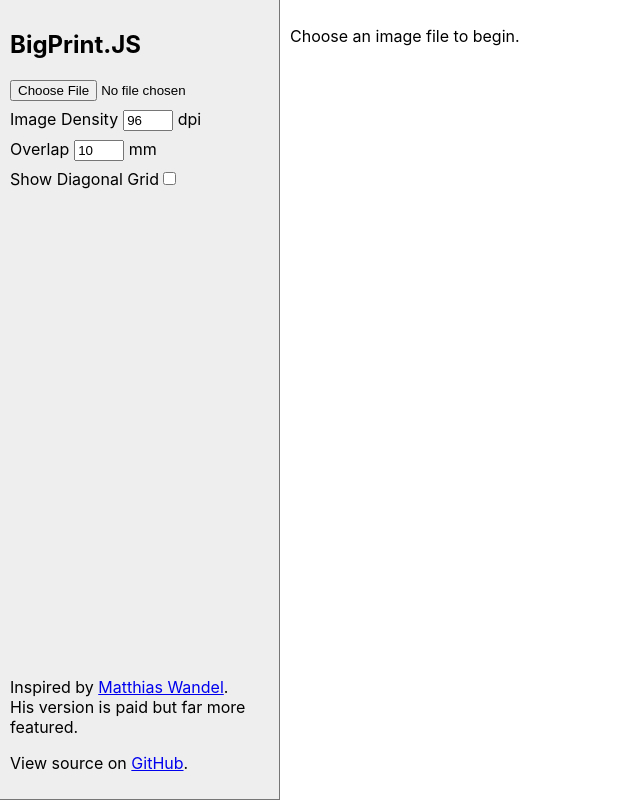
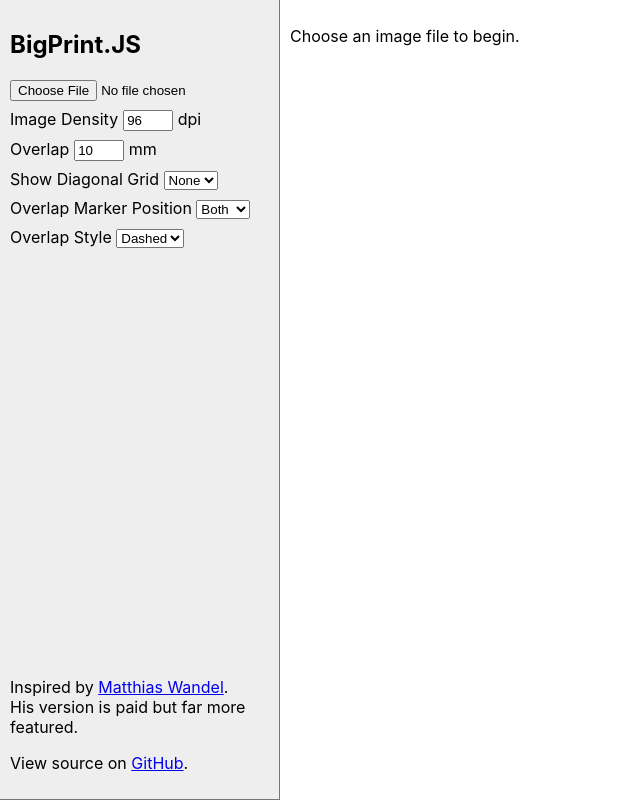
Before and after one commit to IJMacD/bigprint-js, a React (Vite) app: page / in a window 1280 px wide. Shown: the whole page, without its empty margins (0-640 px from the left). Built offline with nearby package versions, Linux system fonts and the light colour scheme.

Commit message:
Add more marker options

```diff
--- a/src/App.jsx
+++ b/src/App.jsx
@@ -37,16 +37,24 @@
   },
 ];
 
+/**
+ * @typedef {"Dashed"|"Solid"} OverlapStyle
+ * @typedef {"None"|"NE"|"NW"|"SE"|"SW"|"Both"} OverlapPosition
+ * @typedef {"None"|"Front"|"Back"} GridPlacement
+ */
+
 function App() {
-  const [ file, setFile ] = useState(/** @type {File} */(null));
-  const [ previewURL, setPreviewURL ] = useState(/** @type {string} */(null));
-  const [ dpi, setDPI ] = useState(96);
+  const [file, setFile] = useState(/** @type {File} */(null));
+  const [previewURL, setPreviewURL] = useState(/** @type {string} */(null));
+  const [dpi, setDPI] = useState(96);
   // const [ selectedPaperSize, setSelectedPaperSize ] = useState(0);
   // Overlap in mm
-  const [ overlap, setOverlap ] = useState(10);
-  const [ showGrid, setShowGrid ] = useState(false);
+  const [overlap, setOverlap] = useState(10);
+  const [gridPlacement, setGridPlacement] = useState(/** @type {GridPlacement} */("None"));
+  const [overlapStyle, setOverlapStyle] = useState(/** @type {OverlapStyle} */("Dashed"));
+  const [overlapPosition, setOverlapPosition] = useState(/** @type {OverlapPosition} */("Both"));
 
-  const [ isMeasureModalVisible, setIsMeasureModalVisible ] = useState(false);
+  const [isMeasureModalVisible, setIsMeasureModalVisible] = useState(false);
 
   useEffect(() => {
     if (file) {
@@ -69,21 +77,30 @@
    *
    * @param {import('react').ChangeEvent<HTMLInputElement>} e
    */
-  function handleFileChange (e) {
+  function handleFileChange(e) {
     setFile(e.target.files[0]);
   }
 
-  function handleGenerate (image, paper) {
+  /**
+   * @param {HTMLImageElement} image
+   * @param {import('./ImagePreview').Paper} paper
+   */
+  function handleGenerate(image, paper) {
     if (!image) {
       return;
     }
 
-    const outputEl  = document.getElementById("pdf-preview");
+    const outputEl = document.getElementById("pdf-preview");
+
+    if (outputEl) {
       window.scrollTo(0, outputEl.offsetTop);
 
       // Hmmmm, very much non-react...
       outputEl.innerHTML = `<p style="margin: 1em 0.5em;">Generating...</p>`;
-    setTimeout(() => pdfPreview(image, dpi, paper, overlap, showGrid, "#pdf-preview"), 0);
+      setTimeout(() => {
+        pdfPreview(image, dpi, paper, overlap, gridPlacement, overlapPosition, overlapStyle, "#pdf-preview");
+      }, 0);
+    }
   }
 
   return (
@@ -118,13 +135,36 @@
             <input type="number" value={overlap} onChange={e => setOverlap(+e.target.value)} /> mm
           </label>
           <label>
-            Show Diagonal Grid
-            <input type="checkbox" checked={showGrid} onChange={e => setShowGrid(e.target.checked)} />
+            Show Diagonal Grid{' '}
+            <select value={gridPlacement} onChange={e => setGridPlacement(e.target.value)}>
+              <option value="None">None</option>
+              <option value="Front">Front</option>
+              <option value="Back">Back</option>
+            </select>
+          </label>
+          <label>
+            Overlap Marker Position{' '}
+            <select value={overlapPosition} onChange={e => setOverlapPosition(e.target.value)}>
+              <option value="None">None</option>
+              <option value="NE">NE</option>
+              <option value="NW">NW</option>
+              <option value="SE">SE</option>
+              <option value="SW">SW</option>
+              <option value="Both">Both</option>
+            </select>
+          </label>
+          <label>
+            Overlap Style{' '}
+            <select value={overlapStyle} onChange={e => setOverlapStyle(e.target.value)}>
+              <option value="Dashed">Dashed</option>
+              <option value="Solid">Solid</option>
+            </select>
           </label>
         </div>
+
         <div className="credits">
           <p>
-            Inspired by <a href="https://woodgears.ca/bigprint/">Matthias Wandel</a>.<br/>
+            Inspired by <a href="https://woodgears.ca/bigprint/">Matthias Wandel</a>.<br />
             His version is paid but far more featured.
           </p>
           <p>View source on <a href="https://gitgub.com/IJMacD/bigprint-js">GitHub</a>.</p>
@@ -142,9 +182,11 @@
                   paper={p}
                   dpi={dpi}
                   overlap={overlap}
-                grid={showGrid}
+                  grid={gridPlacement !== "None"}
                   onGenerate={handleGenerate}
                   setOverlap={setOverlap}
+                  overlapPosition={overlapPosition}
+                  overlapStyle={overlapStyle}
                 />
               </div>
             )) :
--- a/src/ImagePreview.jsx
+++ b/src/ImagePreview.jsx
@@ -12,14 +12,16 @@
  * @param {Paper} props.paper
  * @param {number} props.dpi
  * @param {number} props.overlap
+ * @param {import("./App").OverlapPosition} props.overlapPosition
+ * @param {import("./App").OverlapStyle} props.overlapStyle
  * @param {boolean} props.grid
  * @param {(image: HTMLImageElement, paper: Paper) => void} props.onGenerate
  * @param {(overlap: number) => void} props.setOverlap
  */
-export function ImagePreview ({ src, paper, dpi, overlap, grid, onGenerate, setOverlap }) {
+export function ImagePreview({ src, paper, dpi, overlap, grid, onGenerate, overlapStyle, overlapPosition }) {
     const image = useImage(src);
-    const canvasRef = useRef(/** @type {HTMLCanvasElement} */(null));
-    const [ generated, setGenerated ] = useState(false);
+    const canvasRef = useRef(/** @type {HTMLCanvasElement?} */(null));
+    const [generated, setGenerated] = useState(false);
 
     // CSS pixels
     const screenWidth = 500;
@@ -30,7 +32,7 @@
 
     useEffect(() => {
         setGenerated(false);
-    }, [image, paper, dpi, overlap, grid]);
+    }, [image, paper, dpi, overlap, grid, overlapPosition, overlapStyle]);
 
     useEffect(() => {
         if (!image || dpi <= 0 || overlap >= paper.width || overlap >= paper.height) {
@@ -51,6 +53,8 @@
             const paperHeightPixels = paper.height * screenPixelsPerMM;
 
             const ctx = canvasRef.current.getContext("2d");
+
+            if (!ctx) return;
 
             ctx.translate(border * devicePixelRatio, border * devicePixelRatio);
 
@@ -85,7 +89,7 @@
                     ctx.lineTo(p, 0);
 
                     // NW-SE
-                    ctx.moveTo(0, h-p);
+                    ctx.moveTo(0, h - p);
                     ctx.lineTo(p, h);
                 }
                 ctx.strokeStyle = "#008000";
@@ -114,9 +118,11 @@
     const paperRatio = spec.totalHeightMM / spec.totalWidthMM;
     const screenHeight = screenWidth * paperRatio;
 
-    function handleGenerate () {
-        setGenerated(true);
-        onGenerate(image, paper);
+    function handleGenerate() {
+        if (image) {
+            setGenerated(true);
+            onGenerate(image, paper);
+        }
     }
 
     // function handleMaximiseOverlap () {
@@ -178,6 +184,6 @@
     );
 }
 
-function plural (n, singular, plural = singular + "s") {
+function plural(n, singular, plural = singular + "s") {
     return n === 1 ? singular : plural;
 }
--- a/src/pdfPreview.js
+++ b/src/pdfPreview.js
@@ -5,7 +5,17 @@
 const DEBUG = false;
 const GRID_SIZE = 50;
 
-export function pdfPreview (image, dpi, paper, overlap, showGrid, output) {
+/**
+ * @param {HTMLImageElement | HTMLCanvasElement | import("jspdf").RGBAData} image
+ * @param {number} dpi
+ * @param {{ label?: string; width: any; height: any; }} paper
+ * @param {number} overlap
+ * @param {import("./App").GridPlacement} gridPlacement
+ * @param {import("./App").OverlapPosition} overlapPosition
+ * @param {import("./App").OverlapStyle} overlapStyle
+ * @param {string} output
+ */
+export function pdfPreview(image, dpi, paper, overlap, gridPlacement, overlapPosition, overlapStyle, output) {
 
   const spec = tiler(image.width, image.height, dpi, paper, overlap);
 
@@ -23,46 +33,61 @@
       const offsetX = i * spec.paperWidthWithOverlap;
       const offsetY = j * spec.paperHeightWithOverlap;
 
-          if (i === 0 && j === 0) {
-              doc.addImage(image, "JPEG", 0, 0, spec.widthMM, spec.heightMM);
+      if (i > 0 || j > 0) {
+        doc.addPage(format, orientation);
       }
-          else {
-              doc.addPage(format, orientation);
+
       doc.addImage(image, "JPEG", -offsetX, -offsetY, spec.widthMM, spec.heightMM);
-          }
 
       /*
         * Overlap Borders
         */
-          doc.setDrawColor("#000000")
+      if (overlapPosition !== "None") {
+        doc.setDrawColor("#000000");
+
+        if (overlapStyle === "Dashed") {
           doc.setLineWidth(0.5);
           doc.setLineDashPattern([10], 1);
+        }
 
+        if (overlapPosition === "Both" || overlapPosition === "NW" || overlapPosition === "SW") {
           // Left Edge
           if (i > 0) {
             doc.line(overlap, 0, overlap, paper.height);
           }
+        }
 
+        if (overlapPosition === "Both" || overlapPosition === "NE" || overlapPosition === "NW") {
           // Top Edge
           if (j > 0) {
             doc.line(0, overlap, paper.width, overlap);
           }
+        }
 
+        if (overlapPosition === "Both" || overlapPosition === "NE" || overlapPosition === "SE") {
           // Right Edge
           if (i < spec.hSheets - 1) {
             doc.line(paper.width - overlap, 0, paper.width - overlap, paper.height);
           }
+        }
 
+        if (overlapPosition === "Both" || overlapPosition === "SE" || overlapPosition === "SW") {
           // Bottom Edge
           if (j < spec.vSheets - 1) {
             doc.line(0, paper.height - overlap, paper.width, paper.height - overlap);
+          }
+        }
       }
 
       /*
         * Alignment Grid Lines
         */
 
-          if (showGrid) {
+      if (gridPlacement !== "None") {
+        if (gridPlacement === "Back") {
+          doc.addPage(format, orientation);
+        }
+
         doc.setDrawColor("#008000");
         doc.setLineWidth(0.25);
         doc.setLineDashPattern([], 0);
```
Lines whose indentation alone changed are shown as unchanged.
